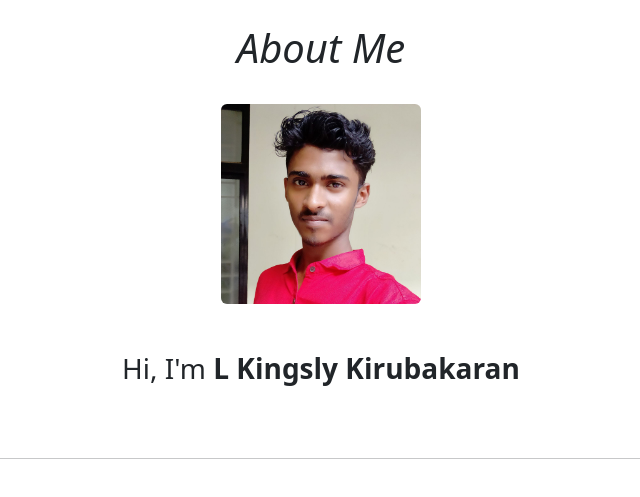
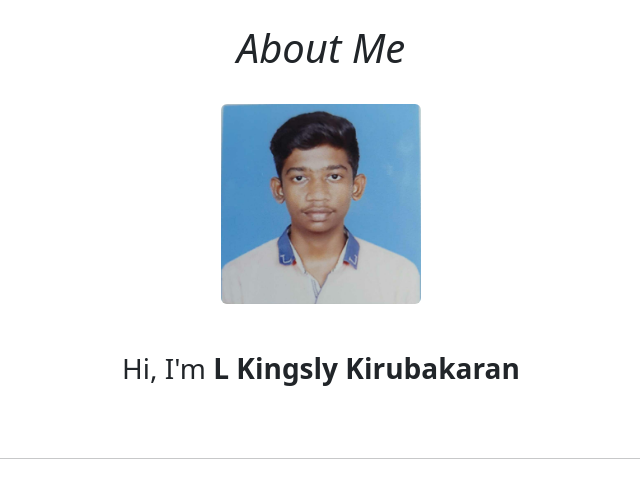
Before and after one commit to SRIDHAR1402/IBM-Project-15558-1659600473, a Flask app: page /about in a window 1280 px wide. Shown: the part 56-553 px from the top of the page, without its empty margins (319-959 px from the left). Run offline with Flask 2, Linux system fonts and the light colour scheme.

Commit message:
Update about.html

```diff
--- a/Assignments/Kingsly Kirubakaran L/Assignment 2/templates/about.html
+++ b/Assignments/Kingsly Kirubakaran L/Assignment 2/templates/about.html
@@ -7,7 +7,7 @@
         <br>
         <h1> <em>About Me</em> </h1>
         <br>
-        <img src="/static/images/Myself1.jpg" class="rounded mx-auto d-block" alt="image" height="200px" width="200px">
+        <img src="/static/images/Myself.jpg" class="rounded mx-auto d-block" alt="image" height="200px" width="200px">
         <br>
         <br>
         <h3>Hi, I'm <strong>L Kingsly Kirubakaran</strong> </h3>
```
